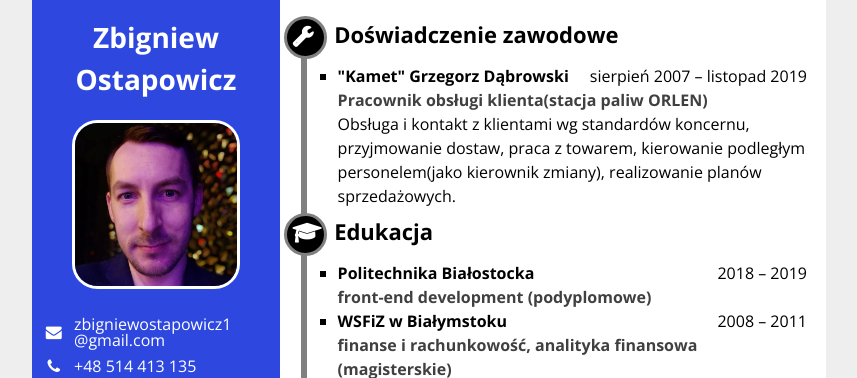
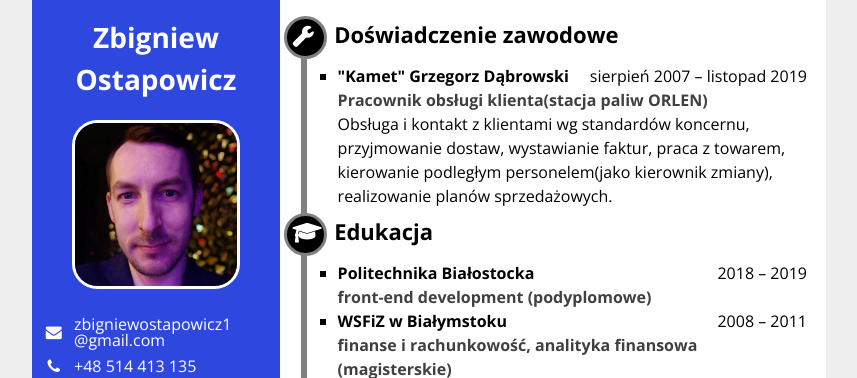
Before and after one commit to ZbigniewOstapowicz/Curriculum-Vitae, a website: page src/templates/index.html in a window 1280 px wide. Shown: the top 378 px of the page, without its empty margins (211-1068 px from the left). Drawn offline with nearby package versions, Linux system fonts and the light colour scheme; files that its build step writes are made by us from their sources; files whose address does not match are found by name.

Commit message:
change descryption

```diff
--- a/src/templates/components/main.html
+++ b/src/templates/components/main.html
@@ -6,7 +6,8 @@
              <span class="pull-right">sierpień 2007 &ndash; listopad 2019</span>
              <div class="position">Pracownik obsługi klienta(stacja paliw ORLEN) </div>
              <div class="position-description">
-                 Obsługa i kontakt z klientami wg standardów koncernu, przyjmowanie dostaw, praca z towarem,
+                 Obsługa i kontakt z klientami wg standardów koncernu, przyjmowanie dostaw, wystawianie faktur, praca z
+                 towarem,
                  kierowanie podległym personelem(jako kierownik zmiany), realizowanie planów sprzedażowych.
              </div>
          </li>
```
